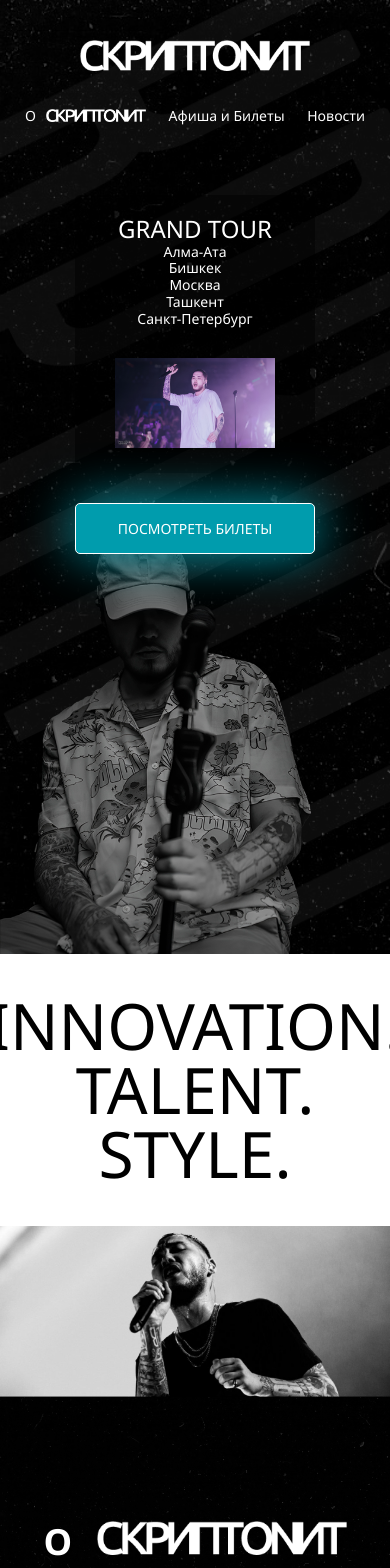
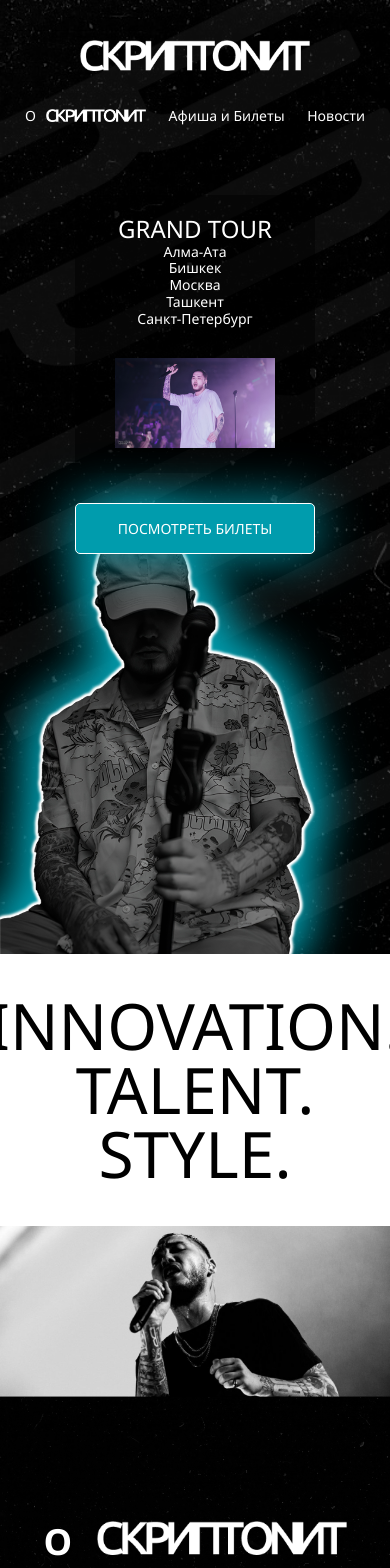
Before and after one commit to elesismailov/scriptonite-website, a Next.js app: page / in a window 390 px wide. Shown: the top 1568 px of the page. Built offline with nearby package versions, Linux system fonts and the light colour scheme; a web font is replaced by a local one.

Commit message:
Add hero neon effect; Add attribution

```diff
--- a/components/Footer.js
+++ b/components/Footer.js
@@ -17,6 +17,10 @@
                         <img src="/images/logo.png" alt="Scriptonite Logo" />
                     </a>
                 </div>
+                <div className="attribution">
+                    <p className="sa"><a href="#" >Designed by <span>sanzhar</span></a></p>
+                    <p className="el"><a href="http://elesismailov.com" >Coded by <span>eles</span></a></p>
+                </div>
             </div>
         </footer>
     )
--- a/styles/EmailForm.module.scss
+++ b/styles/EmailForm.module.scss
@@ -22,7 +22,7 @@
             font-size: 16px;
         }
         .terms .terms-link {
-            color: var(--error-red);
+            color: var(--bright-red);
 
             &:hover {
                 text-decoration: underline;
@@ -58,10 +58,10 @@
                     margin-bottom: 15px;
 
                     &.error {
-                        border: 1px solid var(--error-red);
-                        color: var(--error-red);
+                        border: 1px solid var(--bright-red);
+                        color: var(--bright-red);
                         &::placeholder {
-                            color: var(--error-red);
+                            color: var(--bright-red);
                         }
                     }
 
--- a/styles/Footer.module.scss
+++ b/styles/Footer.module.scss
@@ -7,6 +7,27 @@
 
         max-width: 1440px;
         margin: auto;
+
+        .attribution {
+            text-align: center;
+            padding: 0 0 50px;
+            display: flex;
+            flex-direction: column;
+            gap: 10px;
+            letter-spacing: .5px ;
+            font-size: 15px;
+
+            .sa {
+                span {
+                    color: var(--neon-blue);
+                }
+            }
+            .el {
+                span {
+                    color: var(--bright-red);
+                }
+            }
+        }
         .flex-wrapper {
             display: flex;
             flex-direction: column;
--- a/styles/Hero.module.scss
+++ b/styles/Hero.module.scss
@@ -155,7 +155,16 @@
                 > img {
                     width: 50%;
                     z-index: 0;
-                    filter: brightness(70%);
+                    filter:
+                        brightness(60%)
+                        drop-shadow(0 0 1px #fff)
+                        drop-shadow(0 0 1px #fff)
+                        drop-shadow(0 0 1px #fff)
+                        drop-shadow(0 0 1px #fff)
+                        drop-shadow(0 0 1px #fff)
+                        drop-shadow(0 -2px 23px var(--neon-blue))
+                        drop-shadow(0 -2px 23px var(--neon-blue))
+                        ;
                 }
             }
         }
--- a/styles/globals.scss
+++ b/styles/globals.scss
@@ -12,7 +12,7 @@
   --border-radius: 12px;
 
   --neon-blue: #009CAD;
-  --error-red: #FF8384;
+  --bright-red: #FF8384;
 
   --mobile-width: 450px;
   --tablet-width: 768px
```
